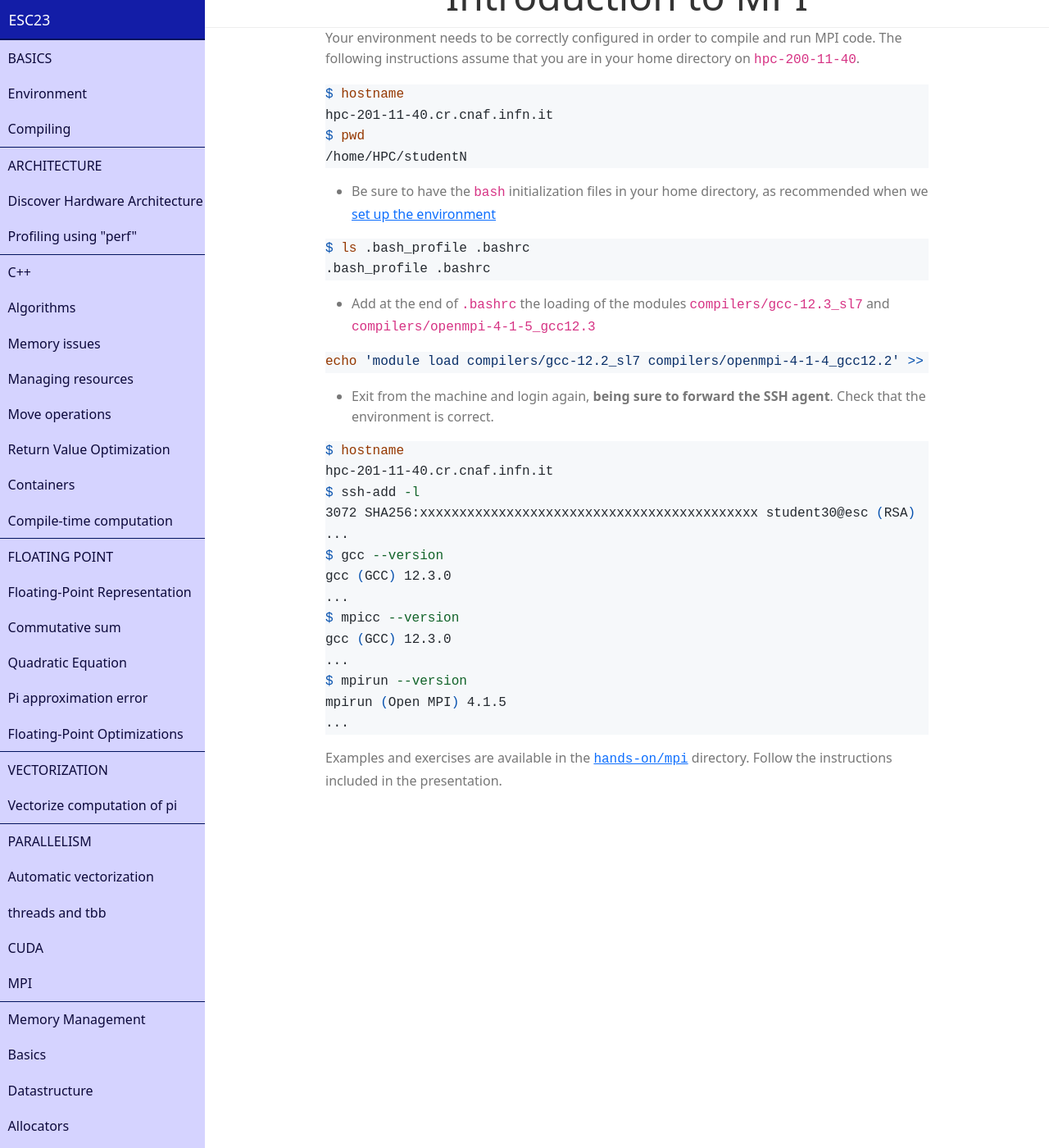
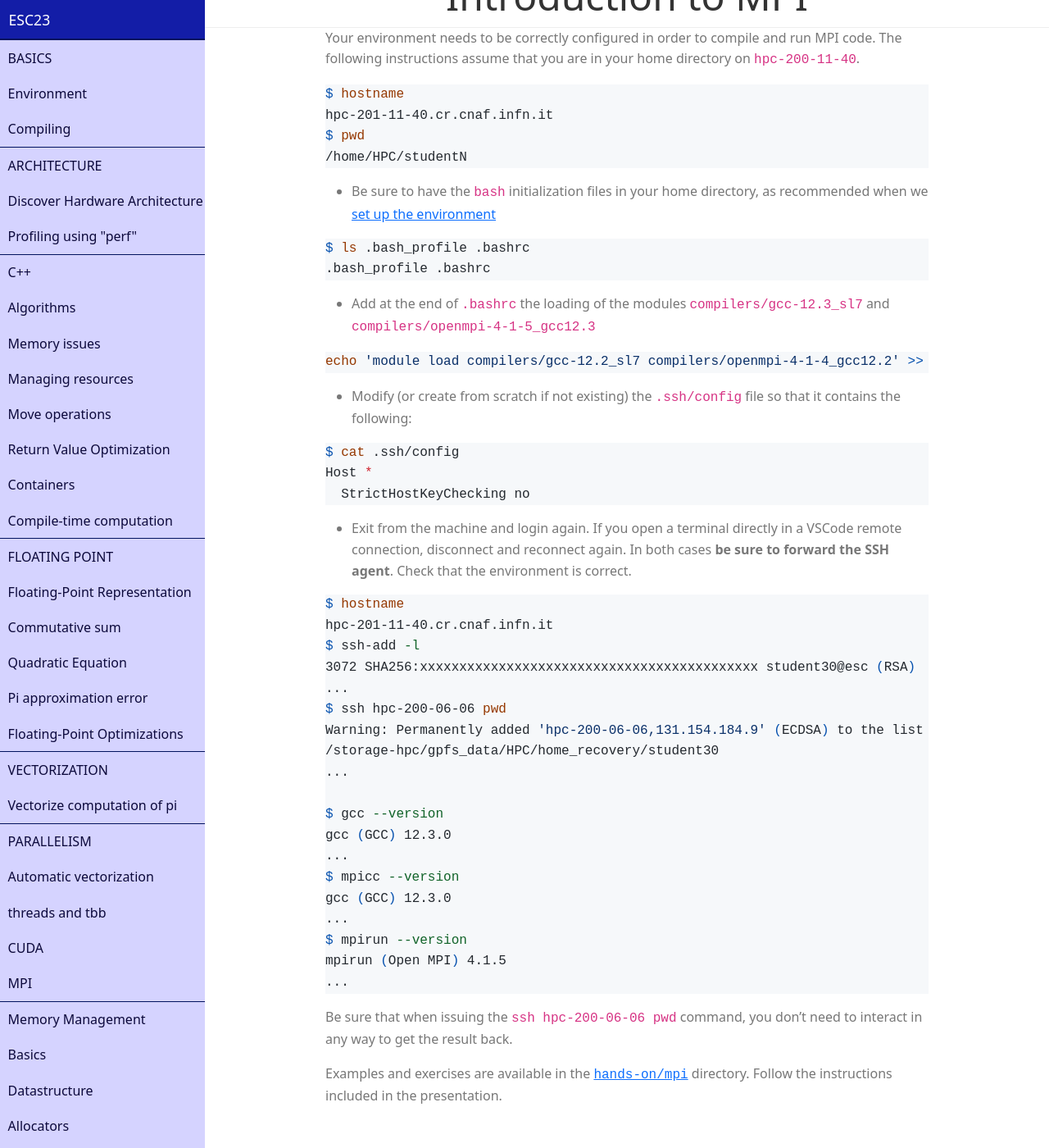
Before and after one commit to loscati/esc23, a Jekyll site: the page built from parallelism/mpi.md, in a window 1280 px wide and 1400 px high, scrolled down 84 px. Shown: the whole window at 82% size. Built offline with Jekyll 4.4.1, drawn with Linux system fonts in a browser that asks for light colours; nearby versions of some CDN libraries.

Commit message:
Update instructions to setup MPI environment (cont.)

````diff
--- a/parallelism/mpi.md
+++ b/parallelism/mpi.md
@@ -31,8 +31,17 @@ $ ls .bash_profile .bashrc
 echo 'module load compilers/gcc-12.2_sl7 compilers/openmpi-4-1-4_gcc12.2' >> .bashrc
 ```
 
-- Exit from the machine and login again, **being sure to forward the SSH
-  agent**. Check that the environment is correct.
+- Modify (or create from scratch if not existing) the `.ssh/config` file so that it contains the following:
+
+```shell
+$ cat .ssh/config
+Host *
+  StrictHostKeyChecking no
+```
+
+- Exit from the machine and login again. If you open a terminal directly in a
+  VSCode remote connection, disconnect and reconnect again. In both cases **be
+  sure to forward the SSH agent**. Check that the environment is correct.
 
 ```shell
 $ hostname
@@ -40,6 +49,11 @@ hpc-201-11-40.cr.cnaf.infn.it
 $ ssh-add -l
 3072 SHA256:xxxxxxxxxxxxxxxxxxxxxxxxxxxxxxxxxxxxxxxxxxx student30@esc (RSA)
 ...
+$ ssh hpc-200-06-06 pwd
+Warning: Permanently added 'hpc-200-06-06,131.154.184.9' (ECDSA) to the list of known hosts.
+/storage-hpc/gpfs_data/HPC/home_recovery/student30
+...
+
 $ gcc --version
 gcc (GCC) 12.3.0
 ...
@@ -51,6 +65,8 @@ mpirun (Open MPI) 4.1.5
 ...
 ```
 
+Be sure that when issuing the `ssh hpc-200-06-06 pwd` command, you don't need to interact in any way to get the result back.
+
 Examples and exercises are available in the
 [`hands-on/mpi`]({{site.exercises_repo}}/hands-on/mpi) directory. Follow the
 instructions included in the presentation.
````
